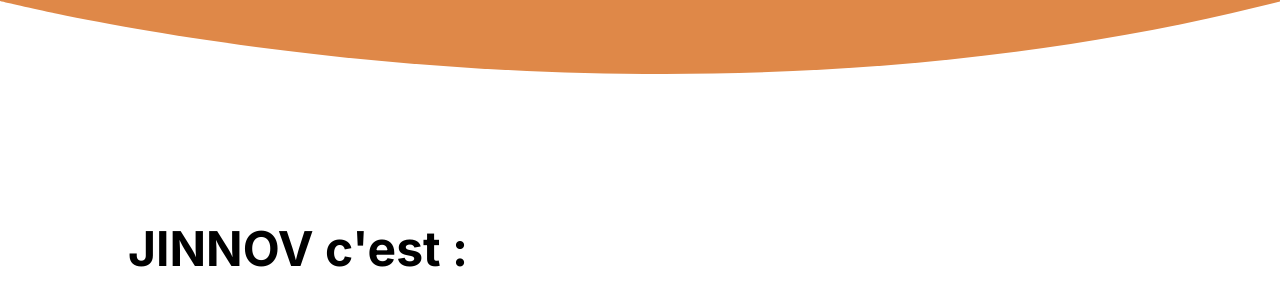
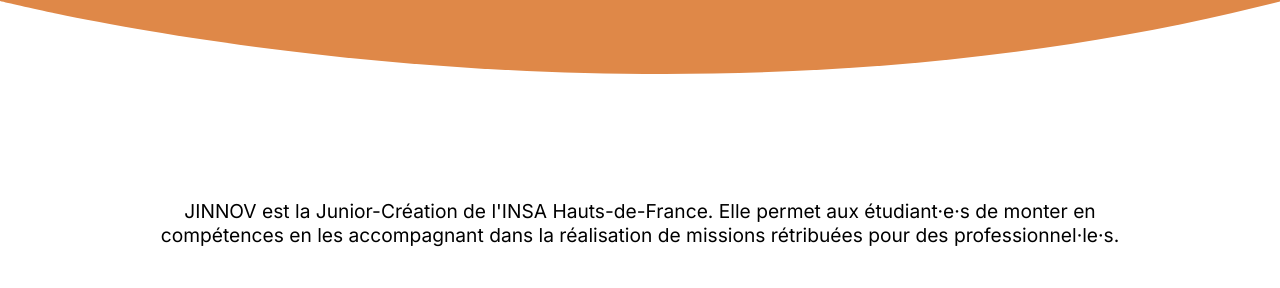
Before and after one commit to LOSS98/JINNOV, a Flask app: page /qui_sommes_nous in a window 1280 px wide. Shown: the part 242-530 px from the top of the page. Run offline with Flask 2, Linux system fonts and the light colour scheme; parts of the project's set-up code (start-up, migrations or seed data) failed here and were passed over.

Commit message:
made minor changes

```diff
--- a/static/css/footer-fullsize.css
+++ b/static/css/footer-fullsize.css
@@ -82,4 +82,5 @@ footer div#footer-third-column img {
 
 footer #legal-mentions{
     text-align: center;
+    font-size: 100%;
 }
--- a/static/css/kisomnou.css
+++ b/static/css/kisomnou.css
@@ -38,6 +38,14 @@ main{
     font-size: 300%;
 }
 
+#mission {
+    margin-left: 10%;
+    margin-right: 10%;
+    font-size: 1.5vw;
+    text-align: center;
+    margin-bottom: 40px;
+}
+
 #desc {
     margin-left: 10%;
     margin-right: 10%;
@@ -46,6 +54,7 @@ main{
 #desc > #splitter {
     display: flex;
     align-items: center;
+    margin-top: -60px;
 }
 
 #desc > #splitter > div {
@@ -58,8 +67,8 @@ main{
     height: 100%;
     text-align: justify;
     font-size: 1.2vw;
-    margin-bottom: 45px;
-    margin-top: 45px;
+    margin-bottom: 20px;
+    margin-top: 20px;
 
 }
 
@@ -95,9 +104,9 @@ main{
     scroll-behavior: smooth;
 }
 
-#scroller::-webkit-scrollbar{
+/*#scroller::-webkit-scrollbar{
     display: none;
-}
+}*/
 
 .valeur{
     margin-left: 1.5%;
@@ -191,15 +200,19 @@ main{
     align-items: center;
 }
 
-#CNJE div img {
+#CNJE div a{
     width: 20%;
-    height: 20%;
+}
+
+#CNJE div a img {
+    width: 100%;
 }
 
 #CNJE div p {
     width: 80%;
     margin-left: 5%;
     font-size: 1.2vw;
+    margin-top: -10px;
     text-align: justify;
     color : white;
 }
@@ -221,8 +234,12 @@ main{
     align-items: center;
 }
 
-#INSA div img {
+#INSA div a {
     width: 20%;
+}
+
+#INSA div a img {
+    width: 100%;
 }
 
 #INSA div p {
@@ -284,9 +301,13 @@ main{
         margin-bottom: 3vh;
     }
 
-    #desc > #splitter > img {
+    #desc > #splitter > a {
         width: 100%;
         height: auto;
+    }
+
+    #desc > #splitter > a > img {
+        width: 100%;
     }
 
     #CNJE{
--- a/templates/kisomnou.html
+++ b/templates/kisomnou.html
@@ -11,6 +11,9 @@
     <path class="st3" fill="#df8848" d="M-2.8,1603.5h1927.7C990.1,1843.2,58.1,1618.6-2.8,1603.5z"/>
 </svg>
 <div id="spacer"></div>
+<div id="mission">
+    <p>JINNOV est la Junior-Création de l'INSA Hauts-de-France. Elle permet aux étudiant·e·s de monter en compétences en les accompagnant dans la réalisation de missions rétribuées pour des professionnel·le·s.</p>
+</div>
 <div id="desc">
     <h2 class="part-title">JINNOV c'est :</h2>
     <div id="splitter">
@@ -83,7 +86,7 @@
 <div id="CNJE">
     <h1 class="part-title">La CNJE</h1>
     <div>
-    <img src="{{ url_for('static', filename='img/cnje-logo.svg') }}">
+        <a href="https://junior-entreprises.com" target="_blank"><img src="{{ url_for('static', filename='img/cnje-logo.svg') }}"></a>
         <p>
             La Confédération Nationale des Junior-Entreprises nous encadre quotidiennement en veillant au bon fonctionnement de notre Junior et nous soutient dans nos projets. La CNJE organise des congrès régionaux et nationaux, visant à former tou·te·s les Juniors-Entrepreneur·euse·s. Tous les six mois, la CNJE fait passer un audit aux Juniors, qui permet de vérifier la qualité des études réalisées, ainsi que la qualité de la gestion et de la trésorerie des Juniors.
         </p>
@@ -93,7 +96,7 @@
 <div id="INSA">
     <h1 class="part-title">L'INSA Hauts-de-France</h1>
     <div>
-    <img src="{{ url_for('static', filename='img/insa-logo2.svg') }}">
+    <a href="https://insa-hautsdefrance.fr" target="_blank"><img src="{{ url_for('static', filename='img/insa-logo2.svg') }}"></a>
         <p>
             L’INSA nous soutient et nous apporte des connaissances et des missions grâce à son réseau. Nous demandons conseil auprès des enseignant·e·s chercheur·euse·s concernant la réalisation des études. L’INSA nous permet également de gagner en visibilité, notamment en nous invitant lors de forums d’entreprises.
         </p>
--- a/templates/presta.html
+++ b/templates/presta.html
@@ -50,7 +50,7 @@
         </div>
     </div>
     <div class="prestael prestal">
-        <h1 class="ptitle">MÉCANIQUE</h1>
+        <h1 class="ptitle">CONCEPTION MÉCANIQUE</h1>
         <div class="presta-flex-container">
             <div class="presta-flex-l">
                 <ul>
```
